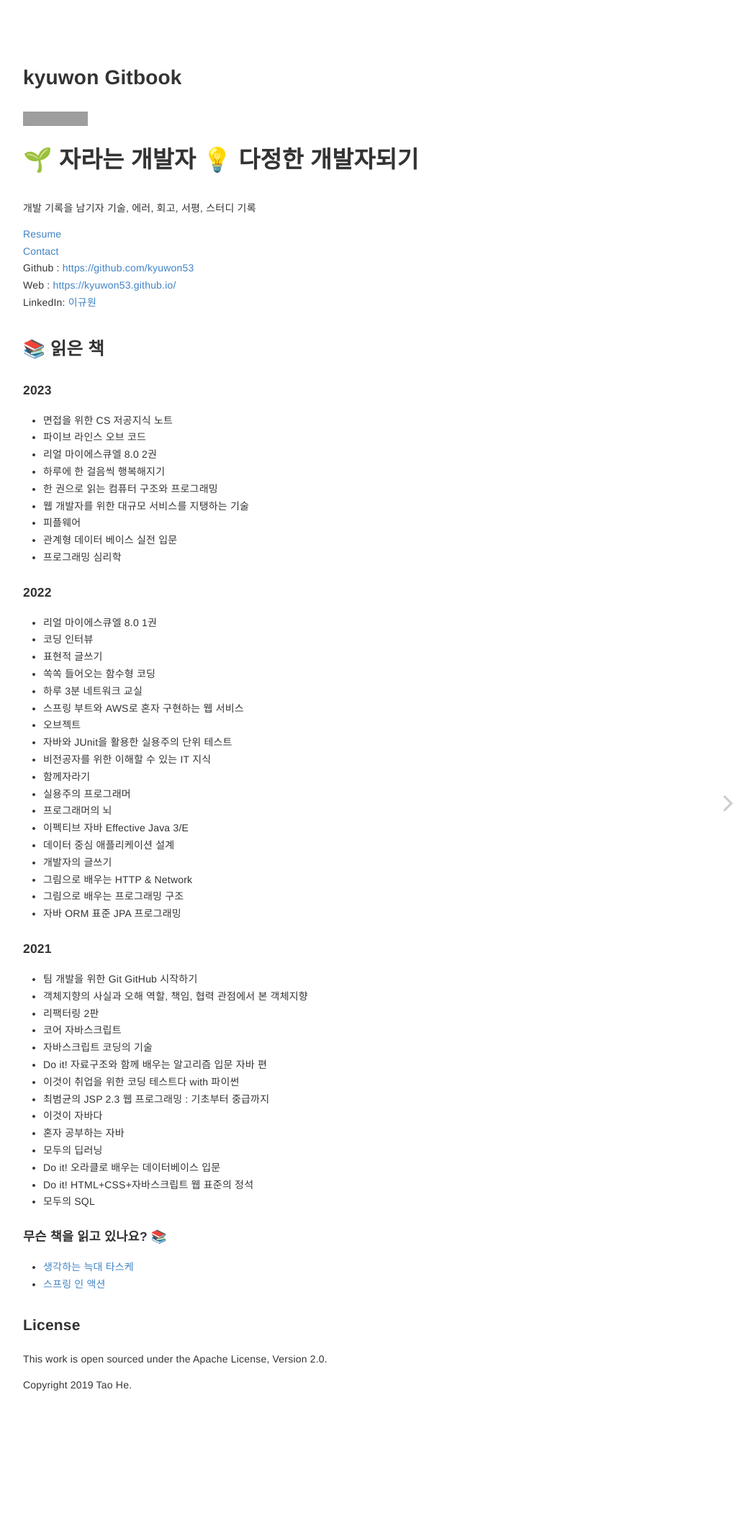
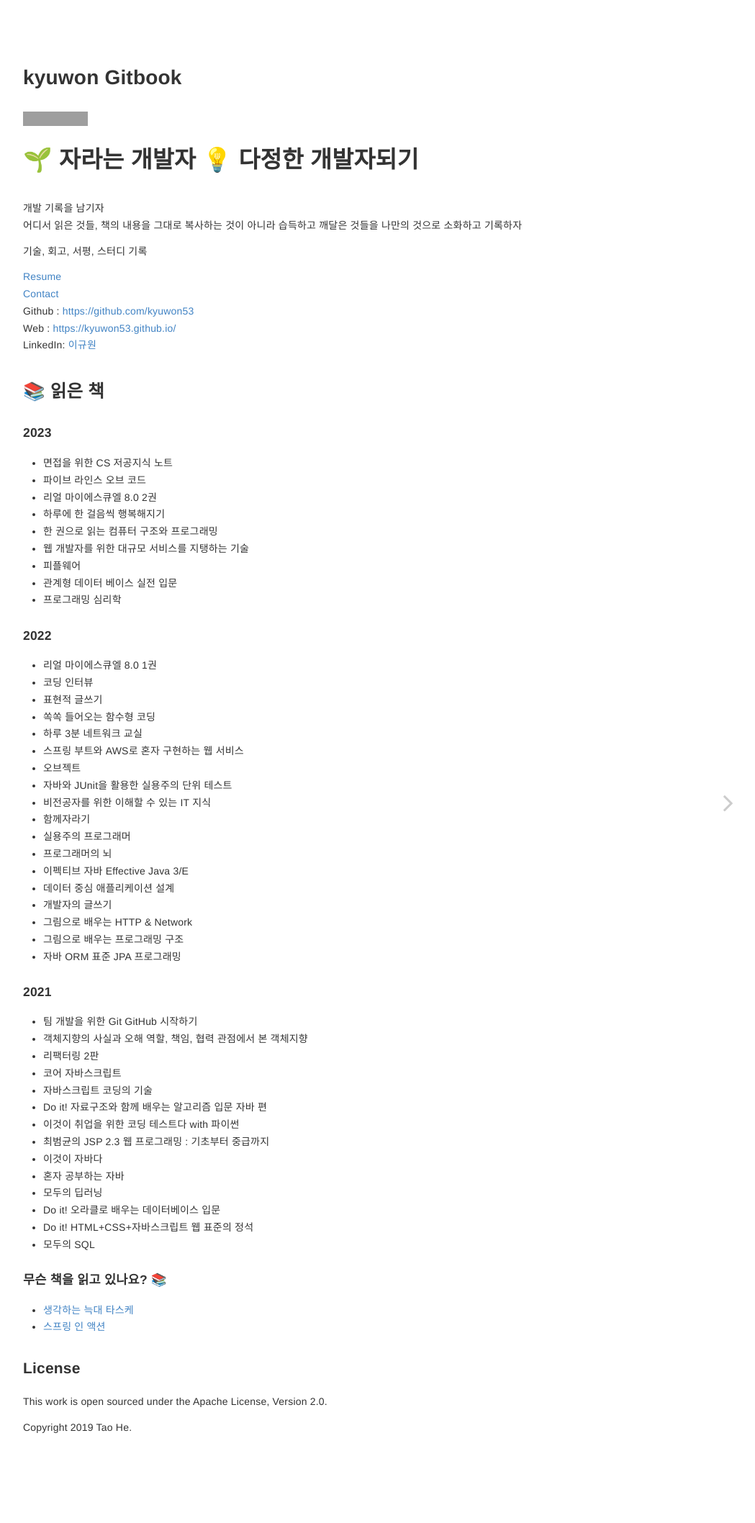
Before and after one commit to kyuwon53/kyuwon53.github.io, a Jekyll site: the page built from index.md, in a window 1280 px wide. Shown: the whole page at 72% size, without its empty margins (223-1272 px from the left). Built offline with Jekyll 4.4.1, drawn with Linux system fonts in a browser that asks for light colours; comment, search, counter and statistics services are not loaded; grey boxes are pictures that could not be loaded.

Commit message:
인덱스 문구 추가

```diff
--- a/index.md
+++ b/index.md
@@ -7,7 +7,9 @@ layout: home
 <p style="font-weight:bolder; font-size:2.325em;"> 🌱 자라는 개발자  💡 다정한 개발자되기 </p>
 
 개발 기록을 남기자
-기술, 에러, 회고, 서평, 스터디 기록
+어디서 읽은 것들, 책의 내용을 그대로 복사하는 것이 아니라 습득하고 깨달은 것들을 나만의 것으로 소화하고 기록하자
+
+기술, 회고, 서평, 스터디 기록
 
 [Resume](https://kyuwon53.github.io/pages/about.html)
 [Contact](https://kyuwon53.github.io/pages/contact.html)
```
